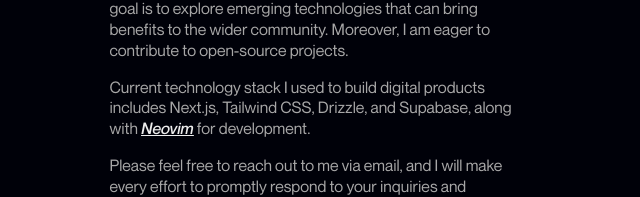
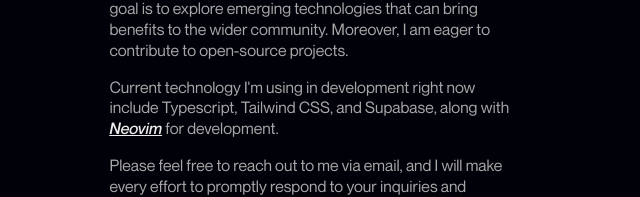
Before and after one commit to decimozs/mrlnmrtin, a Next.js app: page / in a window 1280 px wide. Shown: the part 396-593 px from the top of the page, without its empty margins (319-959 px from the left). Built offline with nearby package versions, Linux system fonts and the light colour scheme.

Commit message:
fix bio content

```diff
--- a/src/components/fragments/Bio.tsx
+++ b/src/components/fragments/Bio.tsx
@@ -9,8 +9,8 @@ export default function Bio() {
         community. Moreover, I am eager to contribute to open-source projects.
       </p>
       <p className="max-w-[406px]">
-        Current technology stack I used to build digital products includes
-        Next.js, Tailwind CSS, Drizzle, and Supabase, along with{" "}
+        Current technology I&apos;m using in development right now include
+        Typescript, Tailwind CSS, and Supabase, along with{" "}
         <span className="text-white underline italic cursor-pointer nvim btooltip">
           <a href="https://github.com/decimozs/minimal-gruvbox" target="_blank">
             Neovim
```
